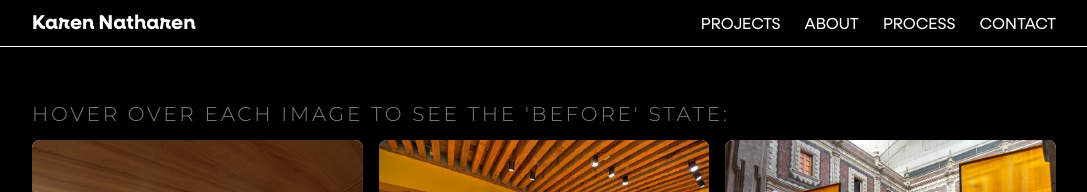
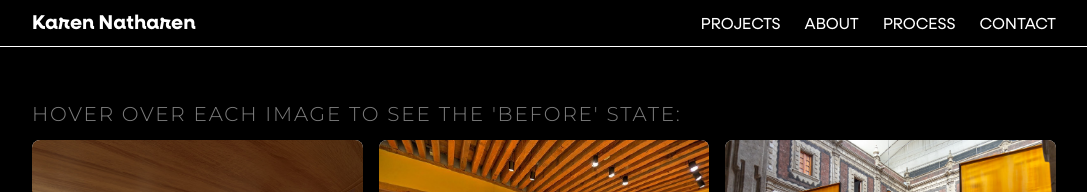
Before and after one commit to ConjecturesandRefutations/Karen-Website, a React (Vite) app: page /process in a window 1280 px wide. Shown: the top 192 px of the page, without its empty margins (96-1183 px from the left). Built offline with nearby package versions, Linux system fonts and the light colour scheme; a web font is replaced by a local one.

Commit message:
reduce title letter-spacing

```diff
--- a/src/styles/Process.css
+++ b/src/styles/Process.css
@@ -88,7 +88,7 @@
     font-size: 20px;
     color: rgb(125, 125, 125) !important;
         text-transform: uppercase;
-        letter-spacing: 2.8px
+        letter-spacing: 1.8px
 }
 
 @media (max-width: 768px) {
```
